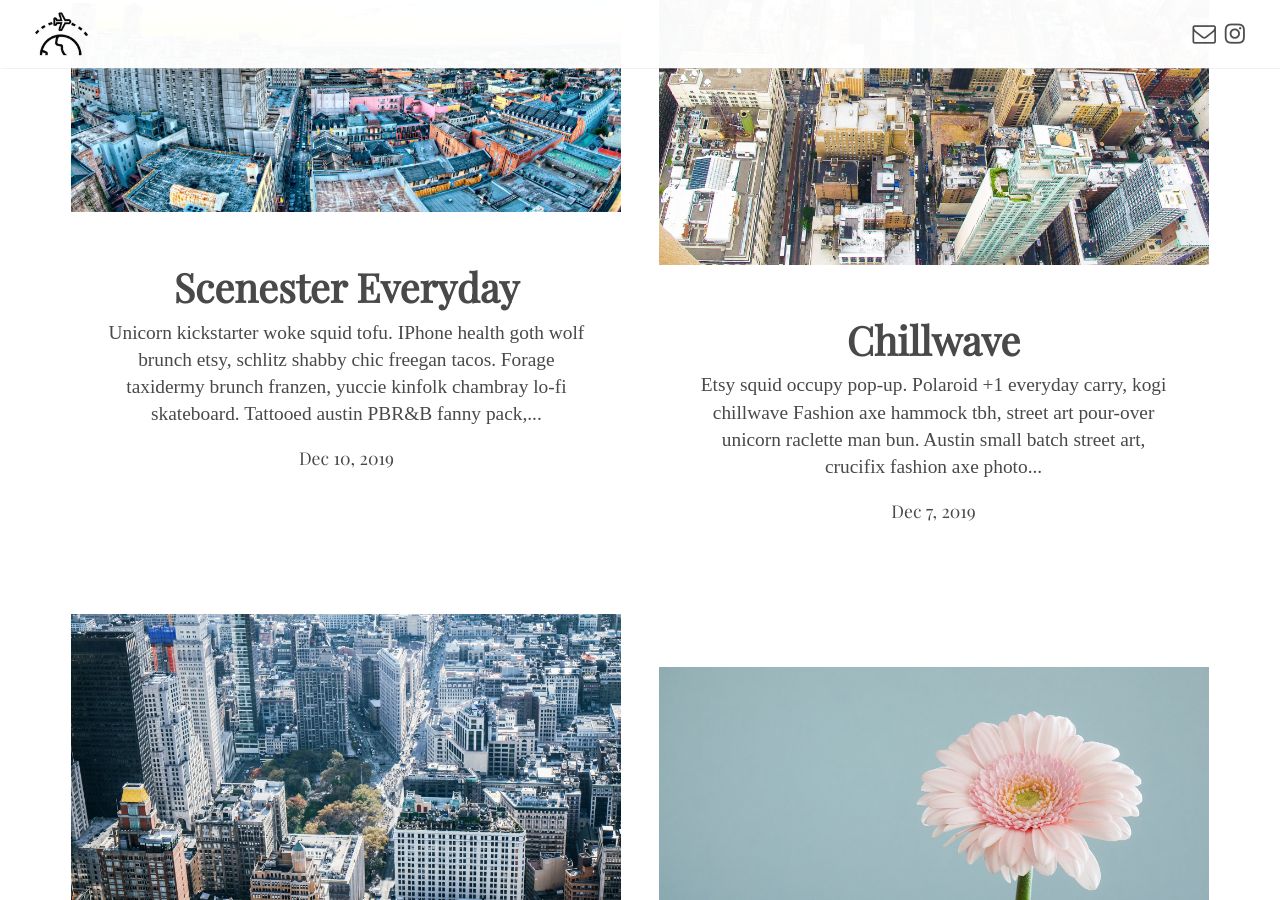
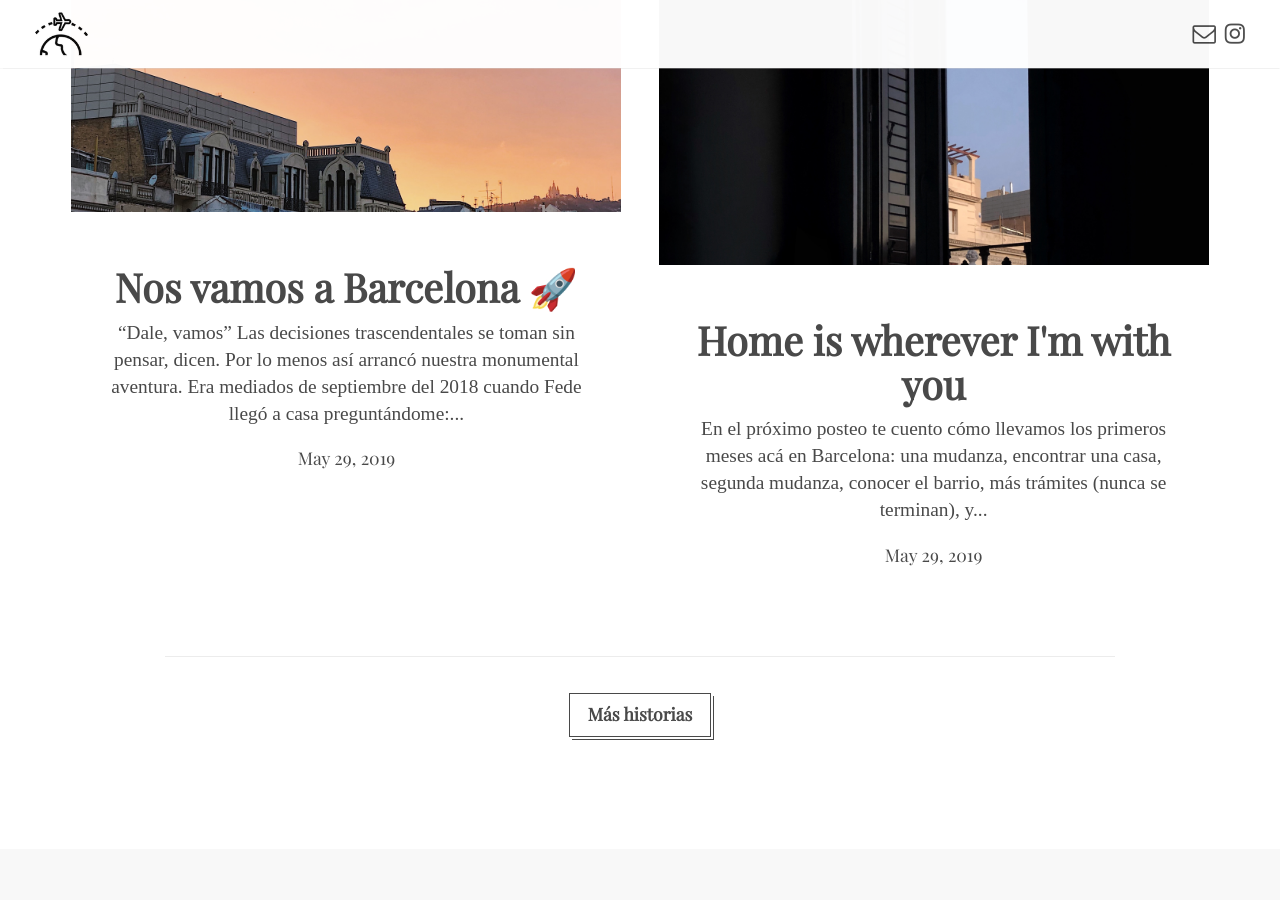
Before and after one commit to carokds/carokds.github.io, a Jekyll site: the page built from index.html, in a window 1280 px wide and 900 px high, scrolled down 1235 px. Built offline with Jekyll 4.4.1, drawn with Linux system fonts in a browser that asks for light colours; some web fonts are replaced; some of the changed text lies outside the part shown.

Commit message:
Mover posts a _borrador

```diff
--- a/_config.yml
+++ b/_config.yml
@@ -25,7 +25,7 @@ social:
   instagram: https://www.instagram.com/carokakefuku/
 
 # Build settings
-exclude: ["node_modules", "gulpfile.js", "assets/js/app.js", "README.md", "Gemfile", "Gemfile.lock"]
+exclude: ["node_modules", "gulpfile.js", "assets/js/app.js", "README.md", "Gemfile", "Gemfile.lock", "_borrador"]
 markdown: kramdown
 permalink: /:year/:month/:day/:title/
 
--- a/_posts/2019-05-23-home-is-wherever-I'm-with-you.markdown
+++ b/_posts/2019-05-23-home-is-wherever-I'm-with-you.markdown
@@ -6,7 +6,7 @@ categories:
 description:
 image: /assets/images/posts/Ventana.jpg
 ---
-En el próximo posteo te cuento cómo pasamos los primeros meses acá en Barcelona: una mudanza, encontrar una casa, segunda mudanza, conocer el barrio, más trámites (nunca se terminan), y cómo se fue (y se sigue) dando todo el proceso de adaptarnos a esta nueva gran ciudad y su estilo de vida.
+En el próximo posteo te cuento cómo llevamos los primeros meses acá en Barcelona: una mudanza, encontrar una casa, segunda mudanza, conocer el barrio, más trámites (nunca se terminan), y cómo se fue (y se sigue) dando todo el proceso de adaptarnos a esta nueva gran ciudad y su estilo de vida.
 
 <!-- <ul>
   <li>Actually YOLO marfa tofu shabby chic snackwave. Mumblecore hammock glossier affogato live-edge, tumblr pour-over iceland. Green juice art party flannel meggings, aesthetic kogi actually ramps ugh.</li>
```
Also changed, not shown: _borrador/2017-02-05-viral-la-croix.markdown (renamed from _posts/2017-02-05-viral-la-croix.markdown), _borrador/2017-02-06-xoxo.markdown (renamed from _posts/2017-02-06-xoxo.markdown), _borrador/2017-02-07-chillwave.markdown (renamed from _posts/2017-02-07-chillwave.markdown), _borrador/2017-02-08-typewriter-butcher-swag-mustache.markdown (renamed from _posts/2017-02-08-typewriter-butcher-swag-mustache.markdown), _borrador/2017-02-09-four-dollar-toast.markdown (renamed from _posts/2017-02-09-four-dollar-toast.markdown), _borrador/2017-02-10-scenester-everyday.markdown (renamed from _posts/2017-02-10-scenester-everyday.markdown), _borrador/2019-05-12-trámites-primera-parte.markdown (renamed from _posts/2019-05-12-trámites-primera-parte.markdown), _borrador/2019-05-30-weekend-gateaways.markdown (renamed from _posts/2019-05-30-weekend-gateaways.markdown).
